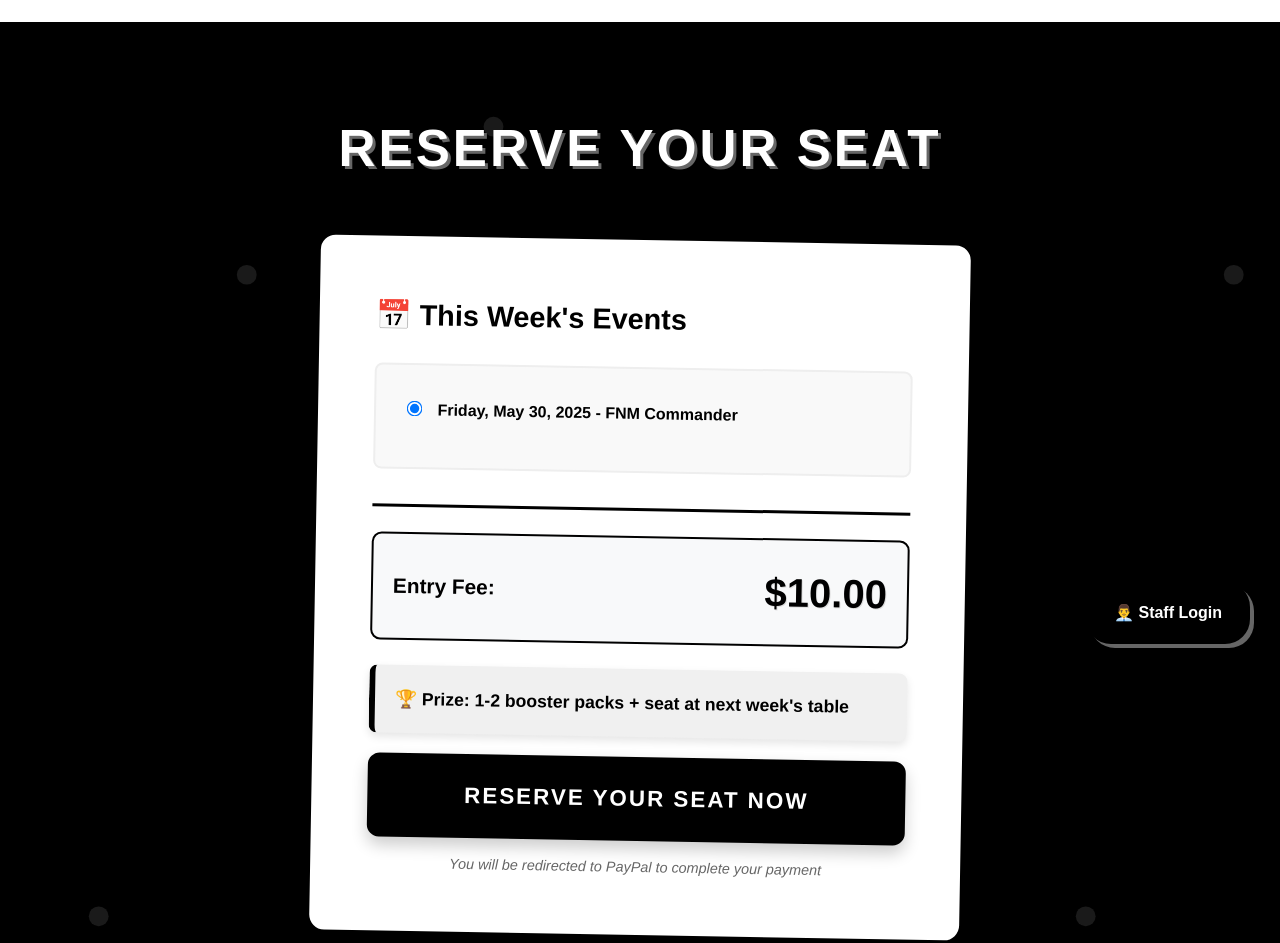
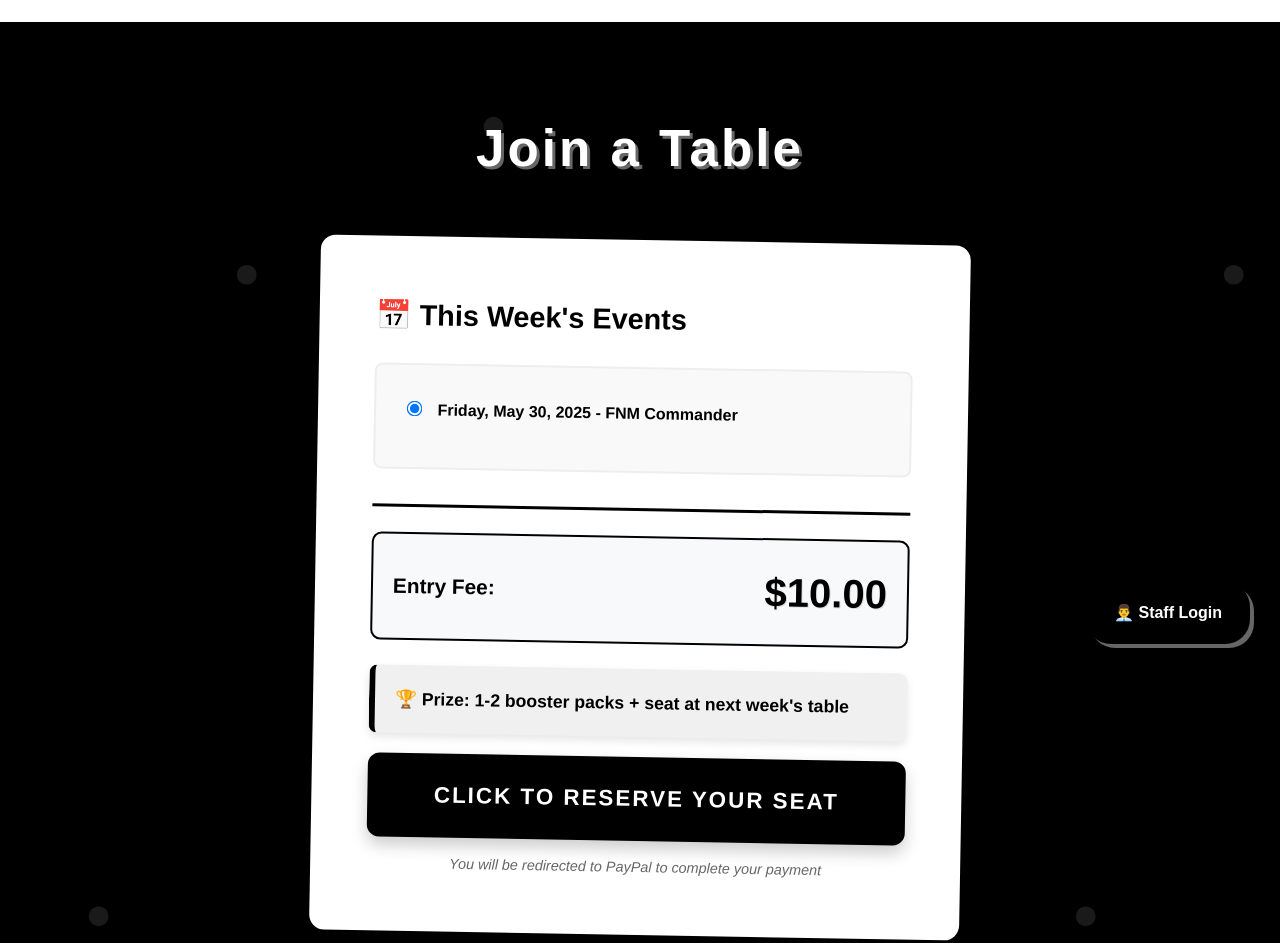
Before and after one commit to doctordjphd/FNM-3, a plain HTML site: page index.html in a window 1280 px wide. Shown: the part 126-1069 px from the top of the page. Drawn offline with Linux system fonts and the light colour scheme.

Commit message:
Update index.html

```diff
--- a/index.html
+++ b/index.html
@@ -493,7 +493,7 @@
     <!-- Reservation Section -->
     <section class="reservation-section">
         <div class="container">
-            <h2 class="reservation-title">RESERVE YOUR SEAT</h2>
+            <h2 class="reservation-title">Join a Table</h2>
 
             <div class="reservation-card">
                 <h3 class="card-title">📅 This Week's Events</h3>
@@ -513,7 +513,7 @@
                     </div>
 
                     <button class="reserve-btn" onclick="handleReservation()" id="reserveBtn" disabled>
-                        Reserve Your Seat Now
+                        CLICK TO RESERVE YOUR SEAT
                     </button>
 
                     <p class="payment-note">
```
